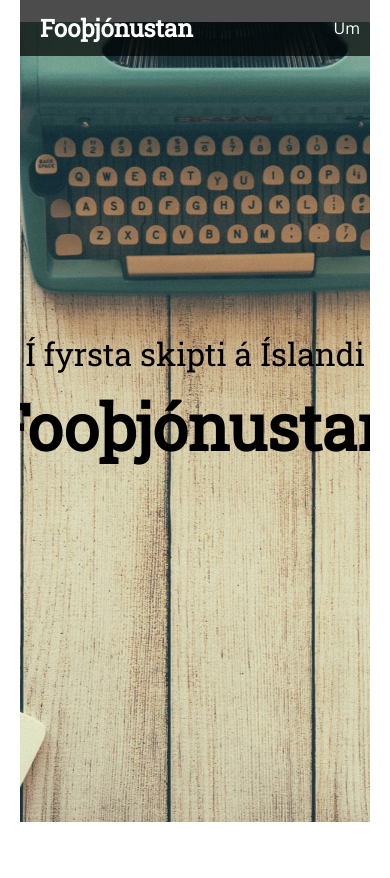
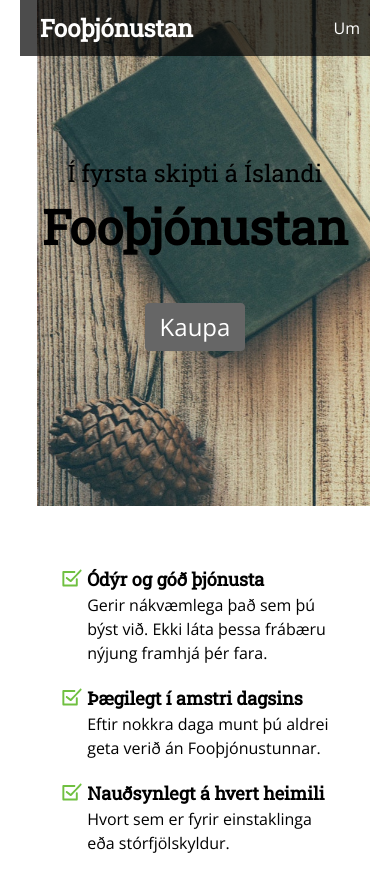
Before and after one commit to arnarsnaeland/vefforritun_verkefni1, a website: page index.html in a window 390 px wide. Shown: the top 878 px of the page. Drawn offline with nearby package versions, Linux system fonts and the light colour scheme.

Commit message:
myndin á forsíðu komin

```diff
--- a/scss/form.scss
+++ b/scss/form.scss
@@ -44,7 +44,6 @@ $gray: #808080;
 .form__radioButton {
   -webkit-appearance: none;
   -moz-appearance: none;
-  appearance: none;
 
   top: 4px;
   width: 16px;
@@ -99,7 +98,6 @@ $gray: #808080;
 .form__checkbox {
   -webkit-appearance: none;
   -moz-appearance: none;
-  appearance: none;
   width: 10px;
   height: 10px;
   margin-right: 5px;
--- a/scss/menubar-og-heading.scss
+++ b/scss/menubar-og-heading.scss
@@ -75,11 +75,15 @@
   justify-content: center;
   align-items: center;
 
+  @media (max-width: 450px) {
+    height: 60vh;
+    background-position: -2% 0%;
+  }
+
   &__text {
     display: flex;
     margin-bottom: $gutter;
     font-family: "Roboto Slab", serif;
-    font-size: 2rem;
     flex-direction: column;
     align-items: center;
 
@@ -94,11 +98,15 @@
       animation-timing-function: ease-in;
       animation-delay: 1s;
 
+      @media (max-width: 450px) {
+        font-size: 1.5rem;
+      }
+
     }
 
     &__heading1 {
       margin-bottom: $gutter;
-      font-size: 4rem;
+      font-size: 3.75rem;
       opacity: 0;
 
       animation-name: texti;
@@ -106,6 +114,10 @@
       animation-fill-mode: forwards;
       animation-timing-function: ease-in;
       animation-delay: 2s;
+
+      @media (max-width: 450px) {
+        font-size: 3rem;
+      }
 
     }
   }
@@ -128,10 +140,6 @@
     animation-fill-mode: forwards;
     animation-timing-function: ease-in;
     animation-delay: 3s;
-
-    @media (max-width: 400px) {
-      display: none;
-    }
   }
 
   &__button:hover {
```
Also changed, not shown: kaupa.html (line endings or trailing spaces), styles.css.
